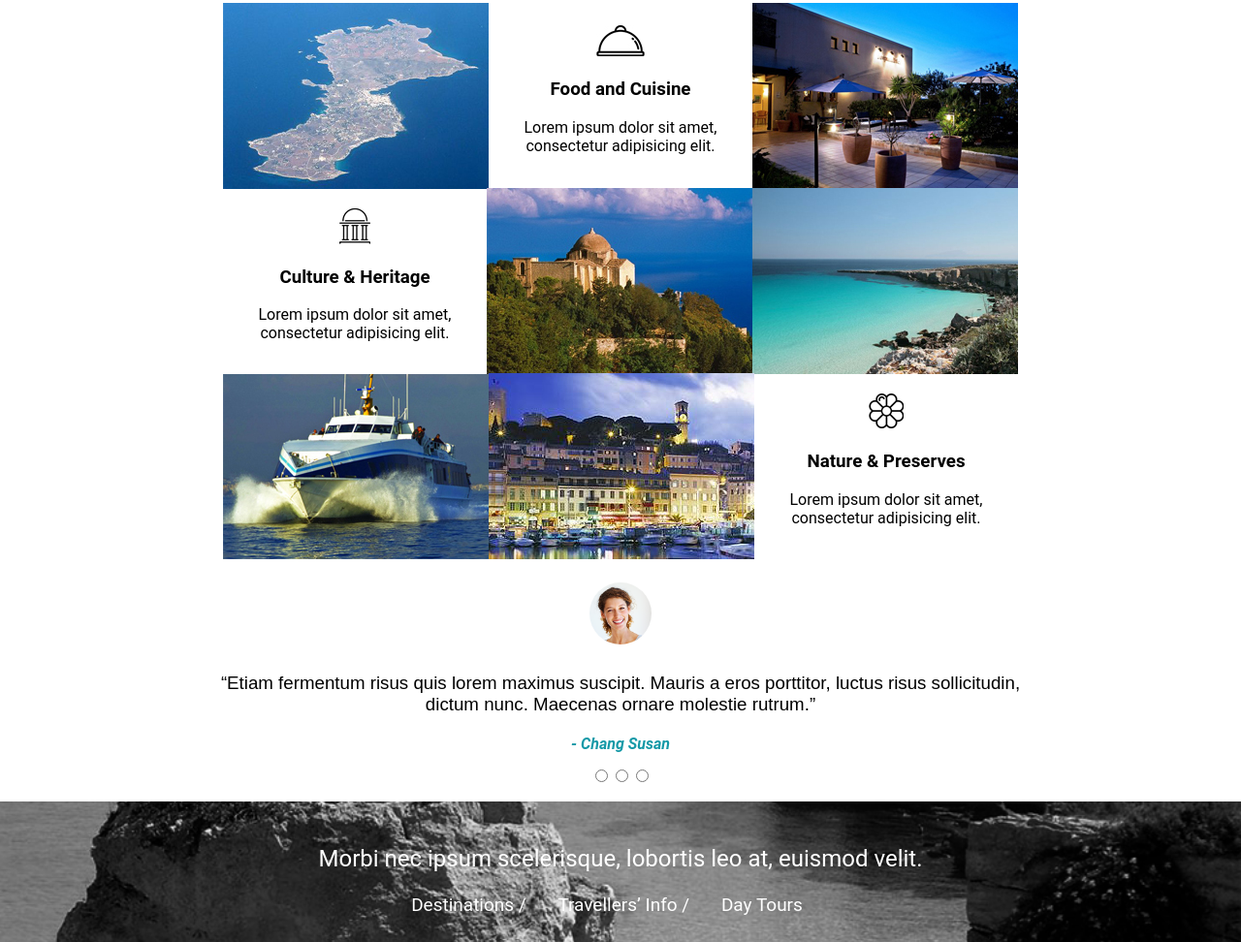
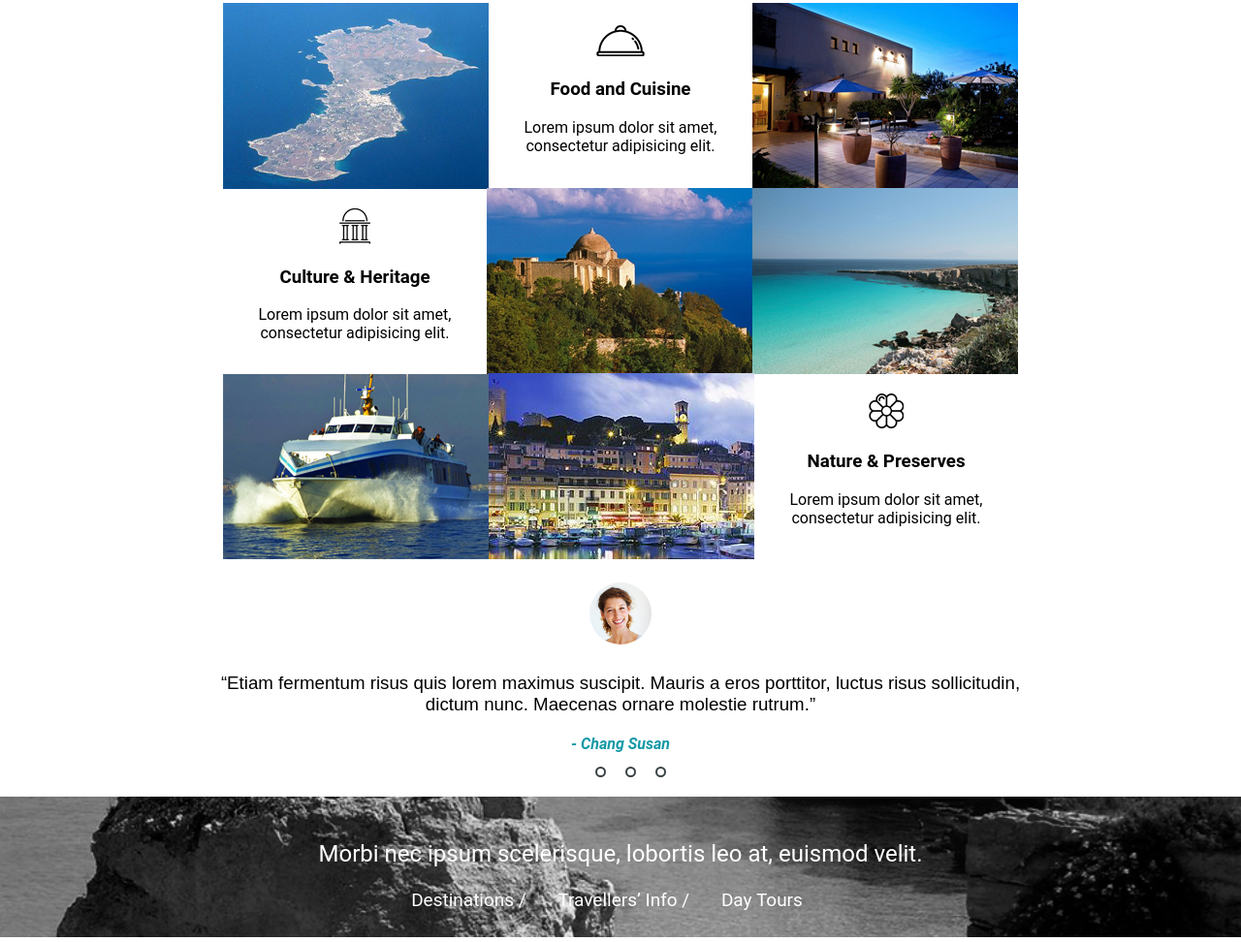
Before and after one commit to YuliyaBond/html-css, a plain HTML site: page index.html in a window 1280 px wide. Shown: the part 716-1688 px from the top of the page at 97% size. Drawn offline with Linux system fonts and the light colour scheme; a web font is replaced by a local one.

Commit message:
add style button

```diff
--- a/index.html
+++ b/index.html
@@ -78,9 +78,12 @@
 				</div>
 			</div>
 			<div class="indicator">
-				<input type="radio" class="indicator__button" onclick="_click(1); return false;">
-                <input type="radio" class="indicator__button" onclick="_click(2); return false;">
-                <input type="radio" class="indicator__button" onclick="_click(3); return false;">
+				<input type="radio" class="indicator__button" id="button1" onclick="_click(1); return false;">
+				<label class="indicator__label indicator__label--first" for="button1"></label>
+                <input type="radio" class="indicator__button" id="button2" onclick="_click(2); return false;">
+                <label class="indicator__label indicator__label--second" for="button2"></label>
+                <input type="radio" class="indicator__button" id="button3" onclick="_click(3); return false;">
+                <label class="indicator__label indicator__label--third" for="button3"></label>
 			</div>
 		</div>
 		<div class="footer">
--- a/screen.css
+++ b/screen.css
@@ -151,8 +151,18 @@ h1 {
     display: block;
 }
 
+input[type="radio"]{display: none;}
 
-
+.indicator__label{
+	height: 7px;
+    width: 7px;
+	border: 2px solid #3a4246;
+	border-radius: 50%;
+	margin-left: 20px;
+}
+input[type="radio"]:checked+label{
+    border: black solid 2px;
+}
 /****************************************************************/
 /* slide*/
 /****************************************************************/
```
